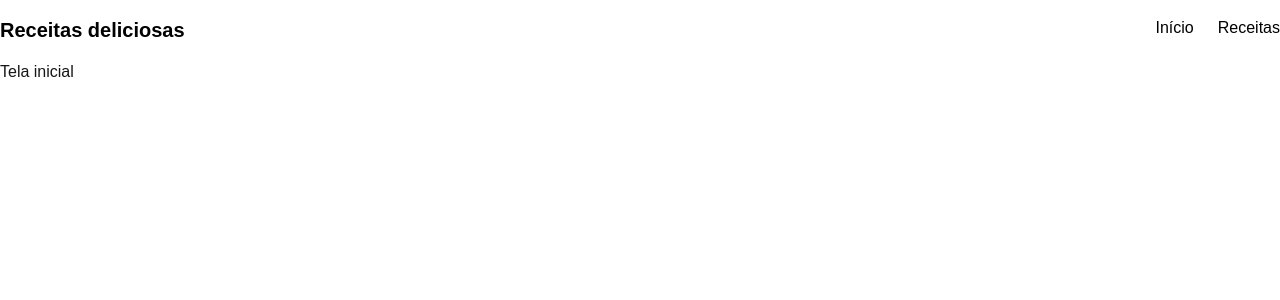
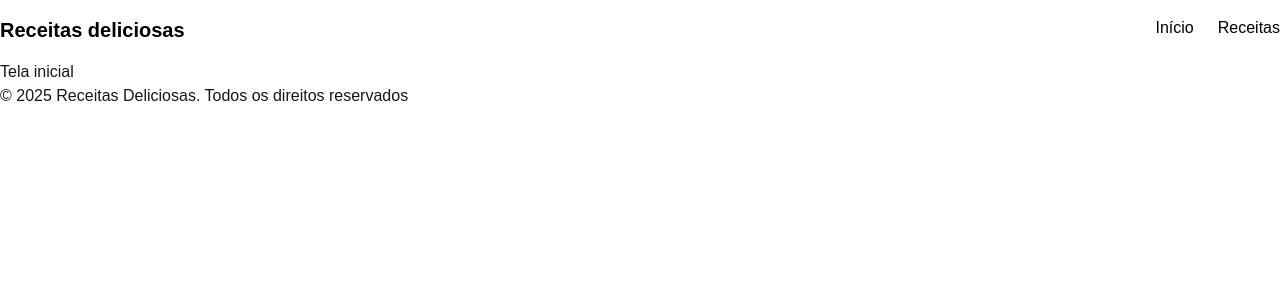
Before and after one commit to talles-morais/receitas-byron, a Next.js app: page / in a window 1280 px wide. Shown: the top 300 px of the page. Built offline with nearby package versions, Linux system fonts and the light colour scheme.

Commit message:
feat: estrutura do footer

```diff
--- a/src/app/layout.tsx
+++ b/src/app/layout.tsx
@@ -2,6 +2,7 @@
 import { Inter } from "next/font/google";
 import "./globals.css";
 import Header from "@/components/Header";
+import Footer from "@/components/Footer";
 
 const inter = Inter({
   variable: "--font-inter",
@@ -25,6 +26,7 @@
       >
         <Header />
         {children}
+        <Footer />
       </body>
     </html>
   );
--- /dev/null
+++ b/src/components/Footer/index.tsx
@@ -0,0 +1,9 @@
+export default function Footer() {
+  return (
+    <footer>
+      <div>
+        <p>© 2025 Receitas Deliciosas. Todos os direitos reservados</p>
+      </div>
+    </footer>
+  )
+}
```
